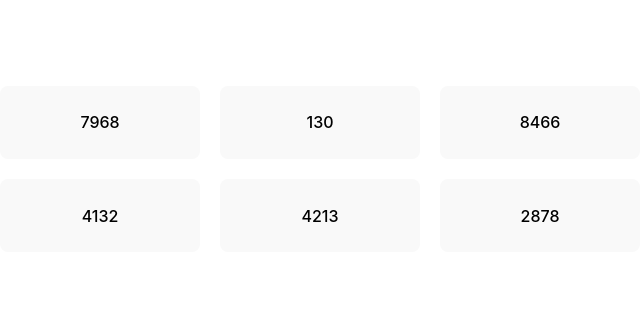
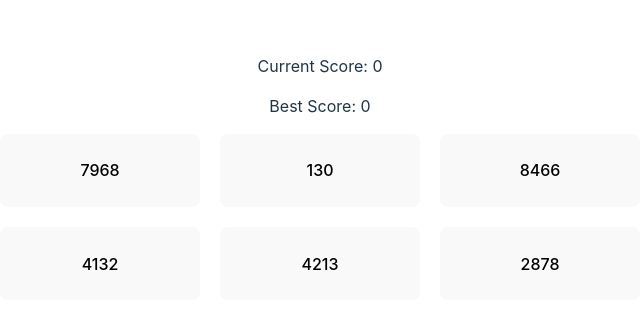
Before and after one commit to meowy8/odin-memory-game-project-repo, a React (Vite) app: page / in a window 1280 px wide. Shown: the part 231-540 px from the top of the page, without its empty margins (320-960 px from the left). Built offline with nearby package versions, Linux system fonts and the light colour scheme.

Commit message:
working scoreboard

```diff
--- a/src/App.jsx
+++ b/src/App.jsx
@@ -1,11 +1,13 @@
 import { useState, useEffect } from 'react'
 import './App.css'
 import Card from './Components/Card'
+import Scoreboard from './Components/Scoreboard'
 
 function App() {
   const [ currentScore, setCurrentScore ] = useState(0)
   const [ bestScore, setBestScore ] = useState(0)
   const [ displayNums, setDisplayNums ] = useState([])
+  const [ selectedNums, setSelectedNums ] = useState([])
 
   useEffect(() => {
     for (let i = 0; i < 3; i++) {
@@ -16,12 +18,15 @@ function App() {
   console.log(displayNums)
 
   return (
-    <div className='card-board'>
-      {displayNums.map(displayNum => {
-        return (
-          <Card key={displayNum} setCurrentScore={setCurrentScore} displayNums={displayNum}/>
-        )
-      })}
+    <div>
+      <Scoreboard currentScore={currentScore} bestScore={bestScore}/>
+      <div className='card-board'>
+        {displayNums.map(displayNum => {
+          return (
+            <Card key={displayNum} currentScore={currentScore} setCurrentScore={setCurrentScore} displayNum={displayNum} selectedNums={selectedNums} setSelectedNums={setSelectedNums} bestScore={bestScore} setBestScore={setBestScore}/>
+          )
+        })}
+      </div>
     </div>
   )
 }
--- a/src/Components/Card.jsx
+++ b/src/Components/Card.jsx
@@ -1,11 +1,22 @@
-export default function Card({ setCurrentScore, displayNums }) {
+export default function Card({ currentScore, setCurrentScore, displayNum, selectedNums, setSelectedNums, bestScore, setBestScore }) {
+
   const handleClick = () => {
-    setCurrentScore(prev => prev + 1)
+    if (selectedNums.includes(displayNum)) {
+      if (bestScore < currentScore) {
+        setBestScore(currentScore)
+      }
+
+      setCurrentScore(0)
+      setSelectedNums([])
+    } else {
+      setSelectedNums(prev => [...prev, displayNum])
+      setCurrentScore(prev => prev + 1)
+    }
   }
 
   return (
     <button onClick={handleClick}>
-      <p>{displayNums}</p>
+      <p>{displayNum}</p>
     </button>
   )
 }
--- /dev/null
+++ b/src/Components/Scoreboard.jsx
@@ -0,0 +1,8 @@
+export default function Scoreboard({ currentScore, bestScore }) {
+  return (
+    <div>
+      <p>Current Score: {currentScore}</p>
+      <p>Best Score: {bestScore}</p>
+    </div>
+  )
+}
```
